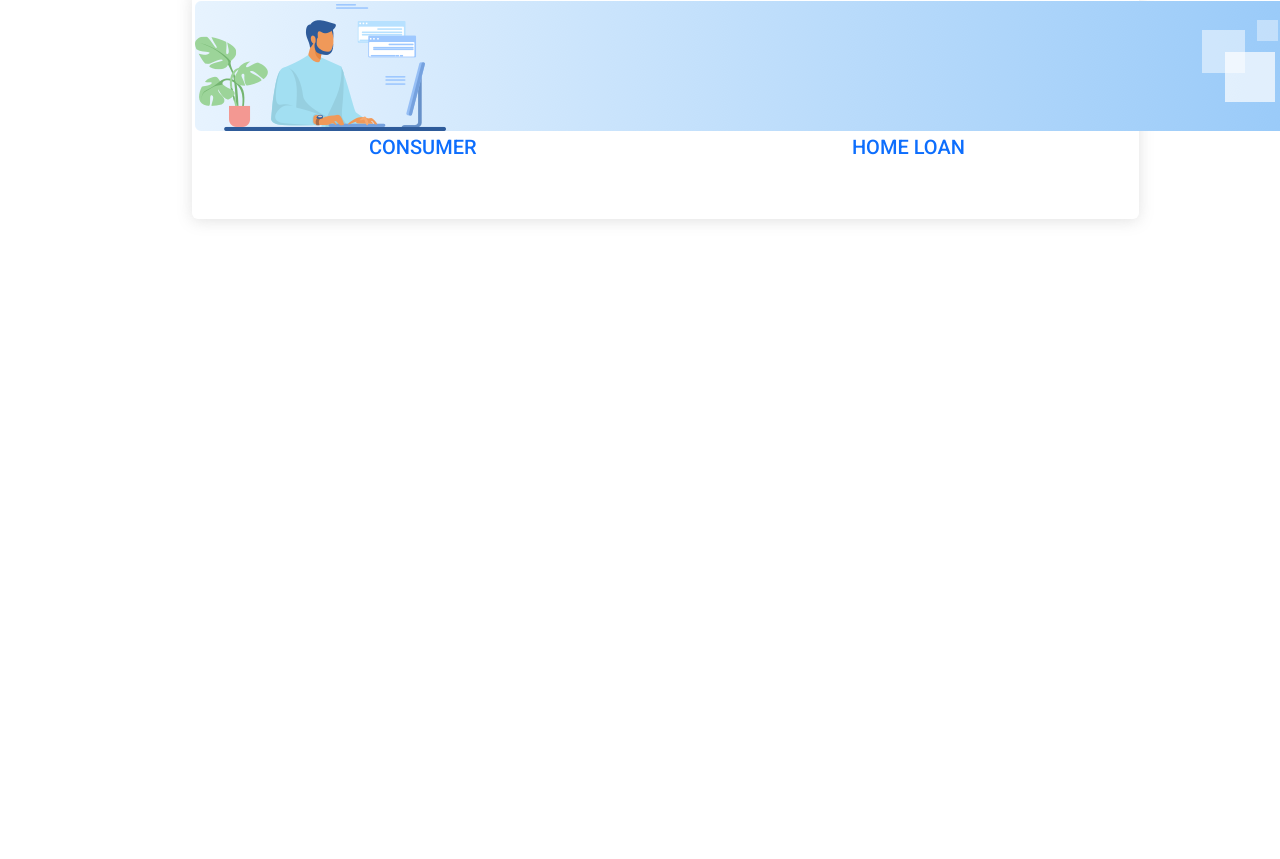
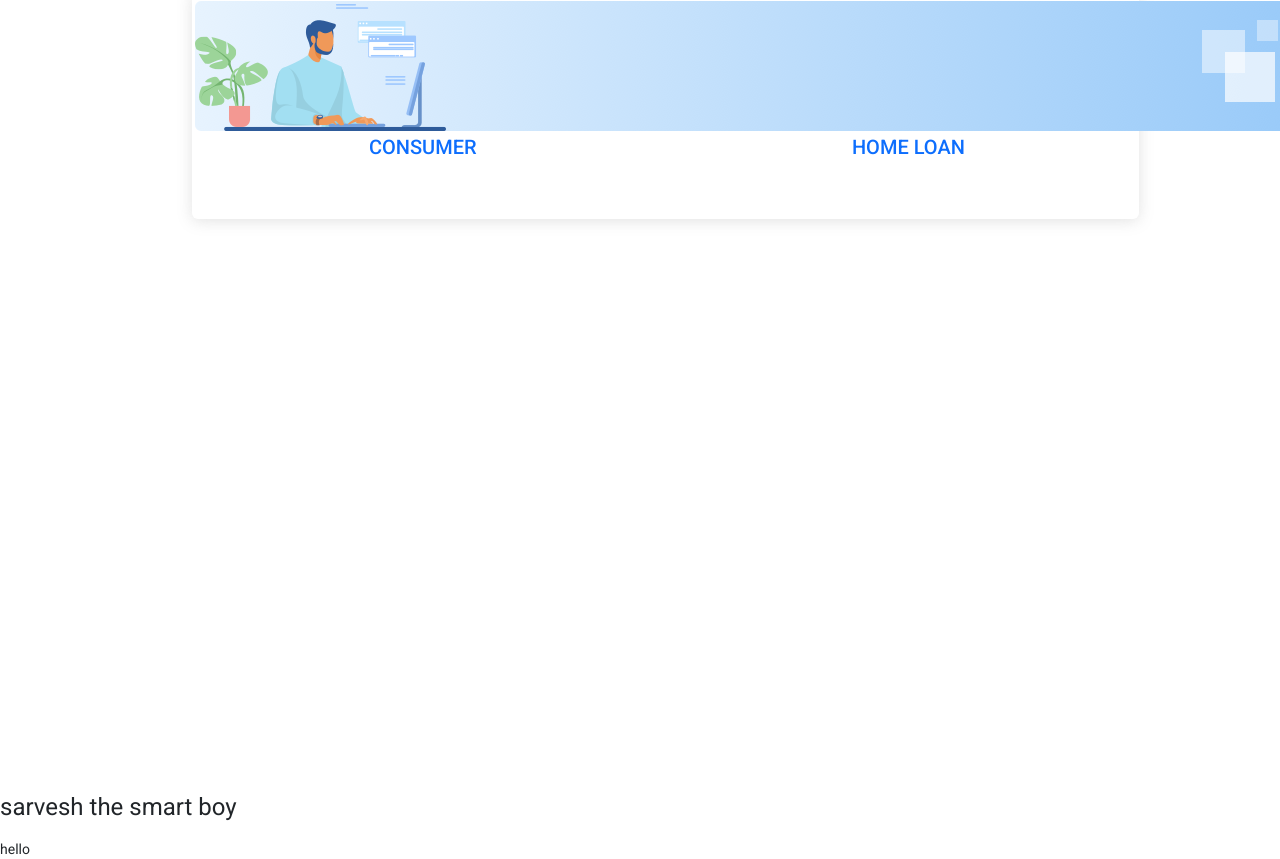
Before and after one commit to Hariom12yadav/task, an Angular app: page /consumer in a window 1280 px wide. Shown: the part 137-996 px from the top of the page. Before the commit the page ends 928 px from the top, so only its background shows below. Built offline with nearby package versions, Linux system fonts and the light colour scheme.

Commit message:
project is add

```diff
--- a/src/app/consumer/consumer.component.html
+++ b/src/app/consumer/consumer.component.html
@@ -0,0 +1,2 @@
+<h1>sarvesh the smart boy</h1>
+hello
```
